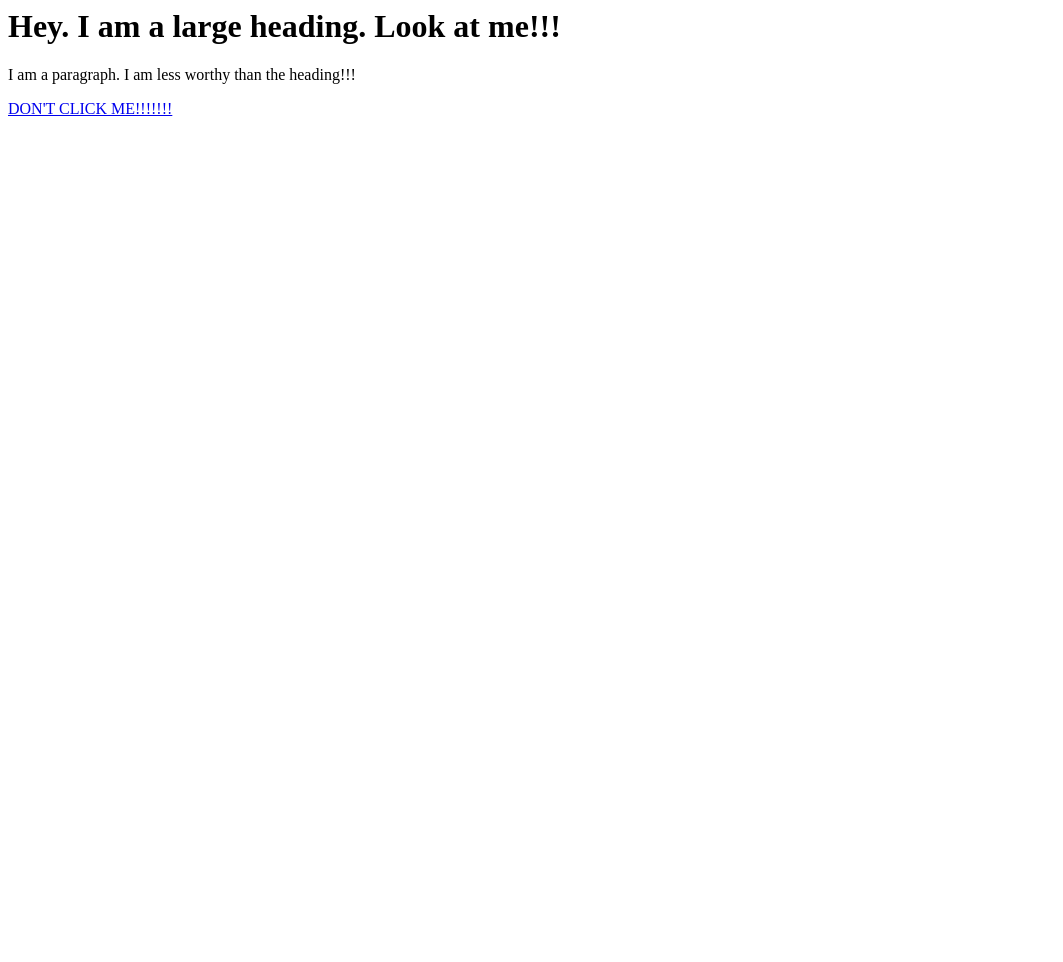
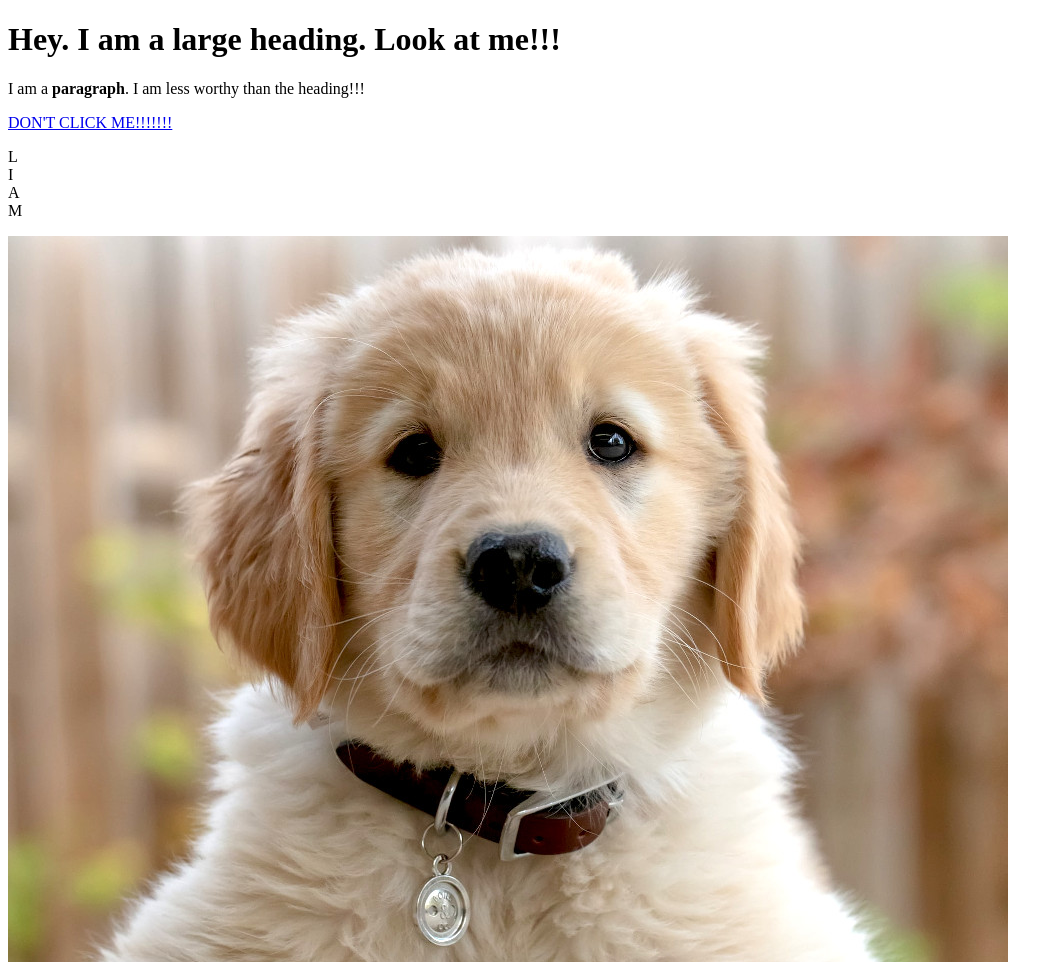
Before and after one commit to JamesL512/Cartoon-Hero, a plain HTML site: page test.html in a window 1280 px wide. Shown: the top 962 px of the page, without its empty margins (0-1063 px from the left). Before the commit the page ends 800 px from the top, so only its background shows below. Drawn offline with Linux system fonts and the light colour scheme.

Commit message:
Added labrador

```diff
--- a/test.html
+++ b/test.html
@@ -1,3 +1,13 @@
-<h1>Hey. I am a large heading. Look at me!!!</h1>
-<p>I am a paragraph. I am less worthy than the heading!!!</p>
-<a href="https://google.com" target="_blank" title="I warned you DONT CLICK!!!">DON'T CLICK ME!!!!!!!</a>
+<!DOCTYPE html>
+<html>
+<head>
+	<title>Liam's Website!!!</title>
+</head>
+<body>
+	<h1>Hey. I am a large heading. Look at me!!!</h1>
+	<p>I am a <b>paragraph</b>. I am less worthy than the heading!!!</p>
+	<a href="https://google.com" target="_blank" title="I warned you DONT CLICK!!!">DON'T CLICK ME!!!!!!!</a>
+	<p>L<br>I<br>A<br>M<br></p>
+	<img src="img/dog.jpeg">
+</body>
+</html>
```
Also changed, not shown: Img/dog.jpeg (added).
